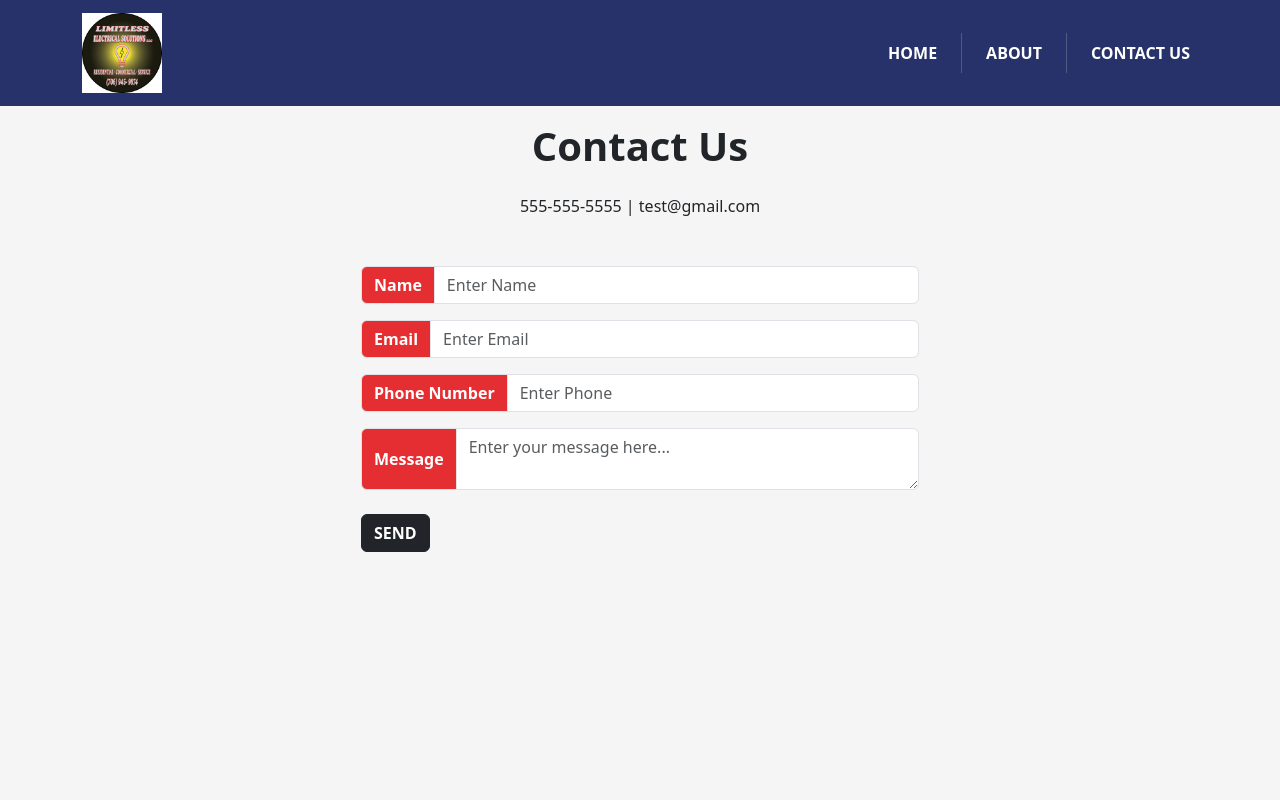
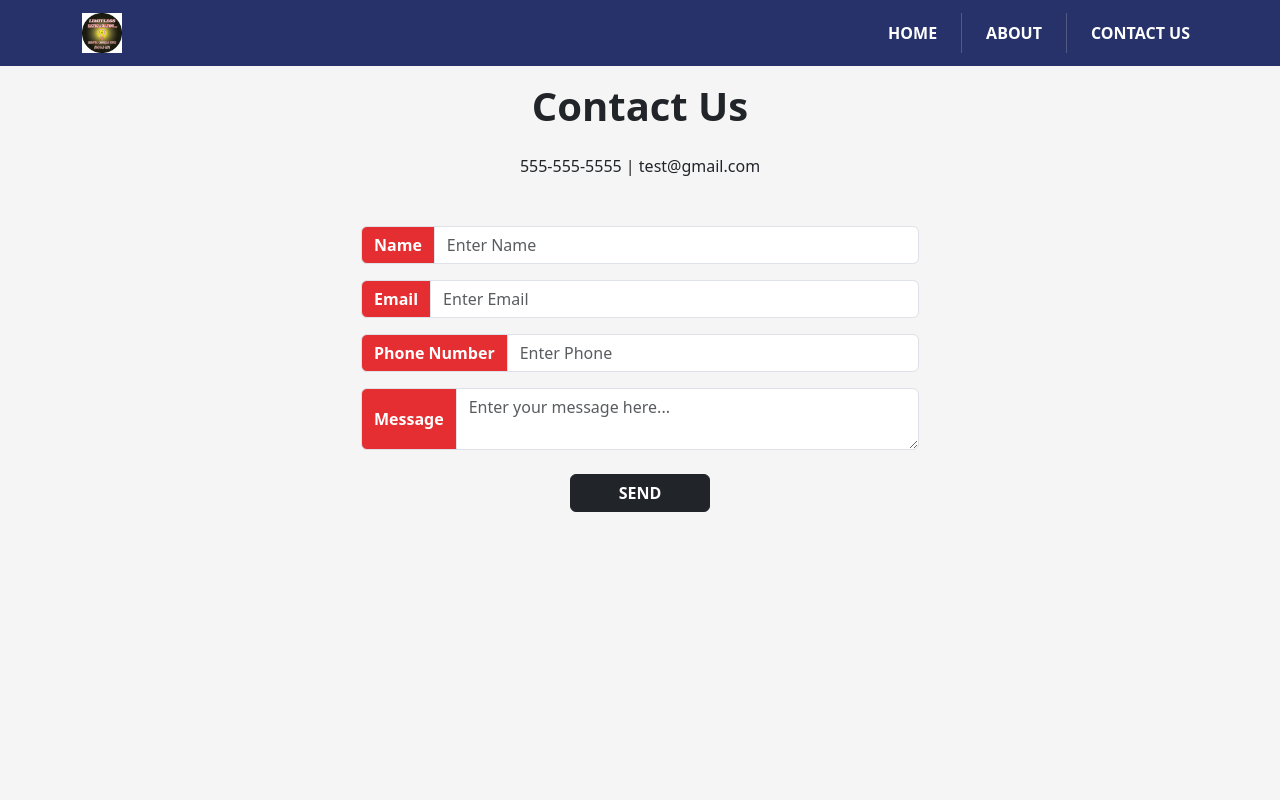
Before and after one commit to CKM-Project/les-site, a React (Create React App) app: page /contact in a window 1280 px wide. Shown: the top 800 px of the page. Built offline with nearby package versions, Linux system fonts and the light colour scheme.

Commit message:
updated contact

```diff
--- a/src/Components/Contact/Contact.js
+++ b/src/Components/Contact/Contact.js
@@ -62,7 +62,10 @@ export function Contact() {
           <h1 className="mt-3 mb-3 fw-bold">Contact Us</h1>
           <p className="mt-2 mb-5 m-auto">555-555-5555 | test@gmail.com</p>
 
-          <Form className="w-50" id="contact-form">
+          <Form
+            className="d-flex align-items-center flex-column w-50"
+            id="contact-form"
+          >
             <input type="hidden" name="contact_number" />
             <InputGroup className="mb-3">
               <InputGroup.Text
@@ -127,7 +130,7 @@ export function Contact() {
               />
             </InputGroup>
 
-            <Button type="submit" className="fw-bold mt-2" variant="dark">
+            <Button type="submit" className="fw-bold w-25 mt-2" variant="dark">
               SEND
             </Button>
           </Form>
--- a/src/Components/Styles/Styles.css
+++ b/src/Components/Styles/Styles.css
@@ -14,7 +14,7 @@
 }
 
 #logo {
-  height: 5rem;
+  height: 2.5rem;
 }
 
 #button {
```
